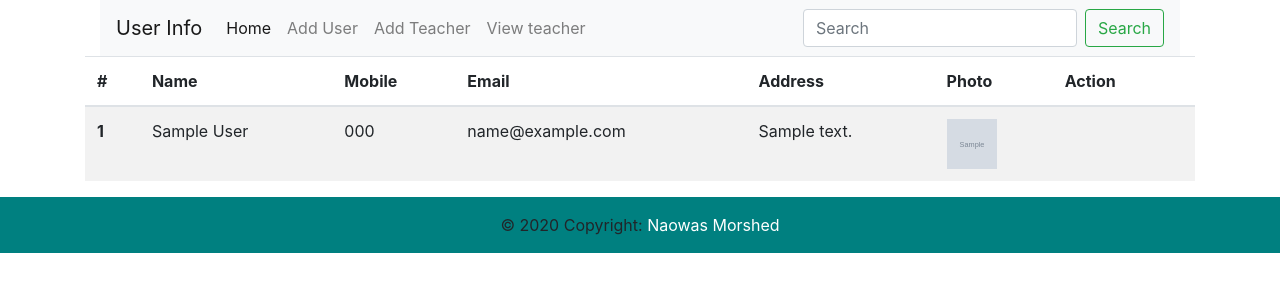
After one commit to naowas/oop_pdo_crud, a PHP site: page /viewteacher.php in a window 1280 px wide. The commit adds this page. Shown: the top 300 px of the page. Run offline with PHP 8.4, Linux system fonts and the light colour scheme; tables that the repository leaves empty or names only in its code hold one stand-in row (values such as "Sample post"); grey boxes marked "Sample" are stand-in pictures; some libraries are stand-ins or nearby versions.

Commit message:
image and file update

```diff
--- a/class/functions.class.php
+++ b/class/functions.class.php
@@ -37,21 +37,21 @@ class Functions extends Database
             unlink($filepath_img);
             unlink($filepath_doc);
             echo "<script>alert('Record Deleted')</script>";
-            echo "<script>window.open('index.php','_self')</script>";
+            // echo "<script>window.open('index.php','_self')</script>";
         }
 
     }
 
-    public function edit($id)
-    {
-        $data = $this->conn->prepare("SELECT * FROM user_info WHERE id = :id");
-        $data->execute(array(':id' => $id));
+    // public function edit($id)
+    // {
+    //     $data = $this->conn->prepare("SELECT * FROM user_info WHERE id = :id");
+    //     $data->execute(array(':id' => $id));
 
-        foreach ($data as $value) {
-            return $value;
-        }
+    //     foreach ($data as $value) {
+    //         return $value;
+    //     }
 
-    }
+    // }
 
     public function viewbyid($id, $table_name)
     {
@@ -71,104 +71,22 @@ class Functions extends Database
         foreach ($data as $key => $value) {
             $valueSets[] = $key . " = '" . $value . "'";
 
-            // print_r($valueSets);
+            $sql = "UPDATE $table_name SET " . join(",", $valueSets) . " WHERE id = $id ";
+            $query = $this->conn->prepare($sql);
+            $query->execute();
 
-        $sql = "UPDATE $table_name SET " . join(",", $valueSets) . " WHERE id = $id ";
+            if ($query == true) {
 
-        $query = $this->conn->prepare($sql);
+                unlink($docfile_old);
+                unlink($image_old);
 
-        // print_r($query);
-        // exit();
+                echo "<script>alert('Record updated with image and DOC file')</script>";
+                echo "<script>window.open('index.php','_self')</script>";
 
-        $query->execute();
-
+            }
 
         }
 
-
-        // $columns = implode(", ", array_keys($data));
-        // $escaped_values = array_map(null, array_values($data));
-
-        // $values = "'" . implode("', '", $escaped_values) . "'";
-
-        // $sql = "UPDATE $table_name SET ($columns) VALUES  $values WHERE id = $id";
-        // $query = $this->conn->prepare($sql);
-        // var_dump($query);
-        // $query->execute();
-        // if ($query == true) {
-
-        //     unlink($docfile_old);
-        //     unlink($image_old);
-
-        //     echo "<script>alert('Record updated with image and DOC file')</script>";
-        //     echo "<script>window.open('index.php','_self')</script>";
-
-        // }
-
     }
 
-    // public function update($image_old, $docfile_old, $id)
-    // {
-
-    //     if (isset($_POST['update'])) {
-
-    //         $name = $_POST['name'];
-    //         $fname = $_POST['fname'];
-    //         $mname = $_POST['mname'];
-    //         $mobile = $_POST['mobile'];
-    //         $email = $_POST['email'];
-    //         $address = $_POST['address'];
-    //         $gender = $_POST['gender'];
-    //         $religion = $_POST['religion'];
-
-    //         /// File Part
-    //         $docfile = $_FILES["docfile"]["name"];
-    //         $temp_doc = $_FILES["docfile"]["tmp_name"];
-    //         $target_doc_dir = "uploads/";
-    //         $target_doc_file = strtolower($target_doc_dir . basename($docfile));
-    //         $doc_file_type = pathinfo($target_doc_file, PATHINFO_EXTENSION);
-
-    //         if ($doc_file_type != "docx" && $doc_file_type != "ppt" && $doc_file_type != "pdf" && $doc_file_type != "xls") {
-    //             echo "<script>alert('Docx, PPT, PDF and XLS files are allowed!')</script>";
-    //         } else {
-    //             $movfile = move_uploaded_file($temp_doc, $target_doc_file);
-    //         }
-
-    //         $image = $_FILES["image"]["name"];
-    //         $temp_image = $_FILES["image"]["tmp_name"];
-    //         $file_size = $_FILES["image"]["size"];
-    //         $target_dir = "uploads/";
-    //         $target_file = strtolower($target_dir . basename($image));
-    //         $img_file_type = pathinfo($target_file, PATHINFO_EXTENSION);
-
-    //         if ($img_file_type != "jpg" && $img_file_type != "png" && $img_file_type != "jpeg" && $img_file_type != "gif") {
-    //             echo "<script>alert('jpg, png, jpeg and gif files are allowed!')</script>";
-
-    //         } else {
-    //             $move_img = move_uploaded_file($temp_image, $target_file);
-    //         }
-
-    //         $sql = "UPDATE user_info SET name = :name, fname = :fname, mname = :mname, mobile= :mobile, email=:email, address=:address, gender=:gender, religion=:religion, image_path=:image_path, docfile=:docfile  WHERE id = :id";
-    //         $query = $this->conn->prepare($sql);
-    //         $query->bindParam("name", $name, PDO::PARAM_STR);
-    //         $query->bindParam("fname", $fname, PDO::PARAM_STR);
-    //         $query->bindParam("mname", $mname, PDO::PARAM_STR);
-    //         $query->bindParam("mobile", $mobile, PDO::PARAM_STR);
-    //         $query->bindParam("email", $email, PDO::PARAM_STR);
-    //         $query->bindParam("address", $address, PDO::PARAM_STR);
-    //         $query->bindParam("gender", $gender, PDO::PARAM_STR);
-    //         $query->bindParam("religion", $religion, PDO::PARAM_STR);
-    //         $query->bindParam("image_path", $target_file, PDO::PARAM_STR);
-    //         $query->bindParam("docfile", $target_doc_file, PDO::PARAM_STR);
-    //         $query->bindParam("id", $id, PDO::PARAM_STR);
-    //         $query->execute();
-
-    //         if ($query == true) {
-    //             unlink($docfile_old);
-    //             unlink($image_old);
-    //         }
-    //         echo "<script>alert('Record Has been updated')</script>";
-    //         echo "<script>window.open('index.php','_self')</script>";
-    //     }
-    // }
 }
--- a/inc/nav.php
+++ b/inc/nav.php
@@ -15,6 +15,9 @@
       <li class="nav-item">
         <a class="nav-link" href="addteacher.php">Add Teacher</a>
       </li>
+      <li class="nav-item">
+        <a class="nav-link" href="viewteacher.php">View teacher</a>
+      </li>
     </ul>
     <form class="form-inline my-2 my-lg-0">
       <input class="form-control mr-sm-2" type="search" placeholder="Search" aria-label="Search">
--- /dev/null
+++ b/viewteacher.php
@@ -0,0 +1,114 @@
+<?php
+include 'inc/header.php';
+require 'class/functions.class.php';
+$model = new Functions();
+$table_name = "teacher_info";
+$rows = $model->fetch($table_name);
+
+?>
+
+<body>
+
+    <div class="container">
+        <div class="container-fluid">
+
+<?php
+include 'inc/nav.php';
+?>
+            <div class="row">
+                <table class="table table-striped table-hover">
+                    <thead>
+                        <tr>
+                            <th scope="col">#</th>
+                            <th scope="col">Name</th>
+                            <th scope="col">Mobile</th>
+                            <th scope="col">Email</th>
+                            <th scope="col">Address</th>
+                            <th scope="col">Photo</th>
+                            <th scope="col">Action</th>
+                        </tr>
+                    </thead>
+                    <tbody>
+                        <?php
+if (!empty($rows)) {
+    foreach ($rows as $key => $row) {
+        ?>
+                                <tr>
+                                    <th scope="row"><?php echo ++$key; ?></th>
+                                    <td><?php echo $row['name']; ?></td>
+                                    <td><?php echo $row['mobile']; ?></td>
+                                    <td><?php echo $row['email']; ?></td>
+                                    <td><?php echo $row['address']; ?></td>
+                                    <td><img style="height: 50px; width:50px;" src="<?php echo $row['image_path']; ?>" alt="user image"></td>
+                                    <td>
+                                        <a href="view.php?id=<?php echo $row['id']; ?>" class="view" title="View" data-toggle="tooltip"><i class="material-icons">&#xE417;</i></a>
+                                        <a href="edit.php?id=<?php echo $row['id']; ?>" class="edit" title="Edit" data-toggle="tooltip"><i class="material-icons">&#xE254;</i></a>
+                                        <a href="#deleteuser<?php echo $row['id']; ?>" class="delete" title="Delete" data-toggle="modal" data-target="#deleteuser<?php echo $row['id']; ?>"><i class="material-icons">&#xE872;</i></a>
+                                    </td>
+                                </tr>
+                        <?php
+}
+}
+?>
+                    </tbody>
+                </table>
+
+
+
+
+                <?php
+
+$model = new Functions();
+$rows = $model->fetch($table_name);
+if (!empty($rows)) {
+    foreach ($rows as $row) {
+
+        if (isset($_POST['delete'])) {
+
+            $filepath_img = $row['image_path'];
+            $filepath_doc = $row['docfile'];
+            $id = $_POST['delete_id'];
+            $table_name = "teacher_info";
+            $del = $model->delete($id, $table_name, $filepath_img, $filepath_doc);
+        }
+        ?>
+                        <!-- modal small -->
+                        <div class="modal fade" id="deleteuser<?php echo $row['id']; ?>" tabindex="-1" role="dialog" aria-labelledby="smallmodalLabel" aria-hidden="true">
+                            <div class="modal-dialog modal-dialog-centered" role="document">
+                                <div class="modal-content">
+
+                                    <div class="modal-body">
+                                        <form action="" method="post">
+                                            <div class="modal-header">
+                                                <h4 class="modal-title">Delete Information</h4>
+                                                <button type="button" class="close" data-dismiss="modal" aria-hidden="true">&times;</button>
+                                            </div>
+                                            <div class="modal-body">
+                                                <input type="hidden" name="delete_id" value="<?php echo $row['id']; ?>">
+                                                <p>Are you sure you want to delete these Records?</p>
+                                                <p class="text-warning"><small>This action cannot be undone.</small></p>
+                                            </div>
+                                            <div class="modal-footer">
+                                                <input type="button" class="btn btn-default" data-dismiss="modal" value="Cancel">
+                                                <input type="submit" name="delete" class="btn btn-danger" value="Delete">
+                                            </div>
+                                        </form>
+                                    </div>
+
+
+                                </div>
+                            </div>
+                        </div>
+                <?php
+}
+}
+?>
+                <!-- end modal small -->
+
+            </div>
+        </div>
+    </div>
+
+    <?php
+include 'inc/footer.php'
+?>
```
Also changed, not shown: edit.php (+19 -4 lines), uploads/5f7eeda2812c3background-image.png (renamed from uploads/1602140815background-image.png), 1 other file.
